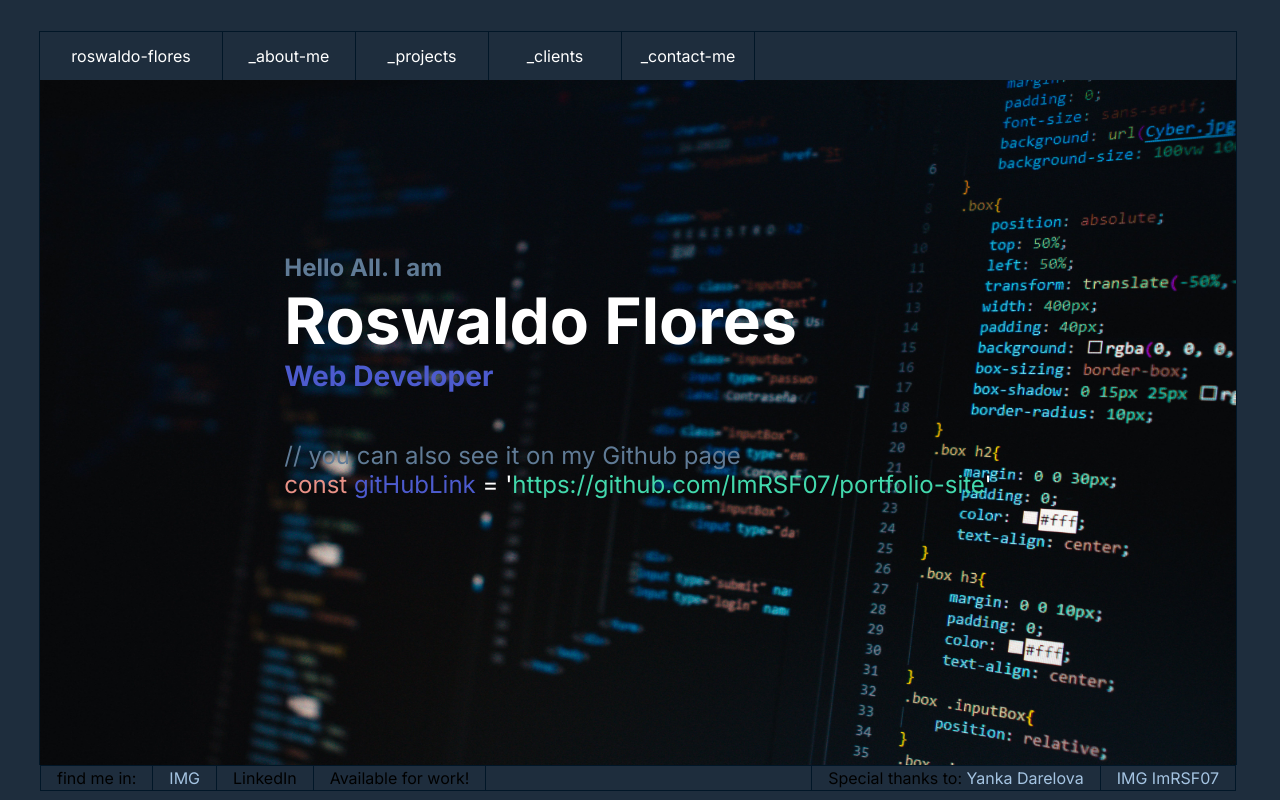
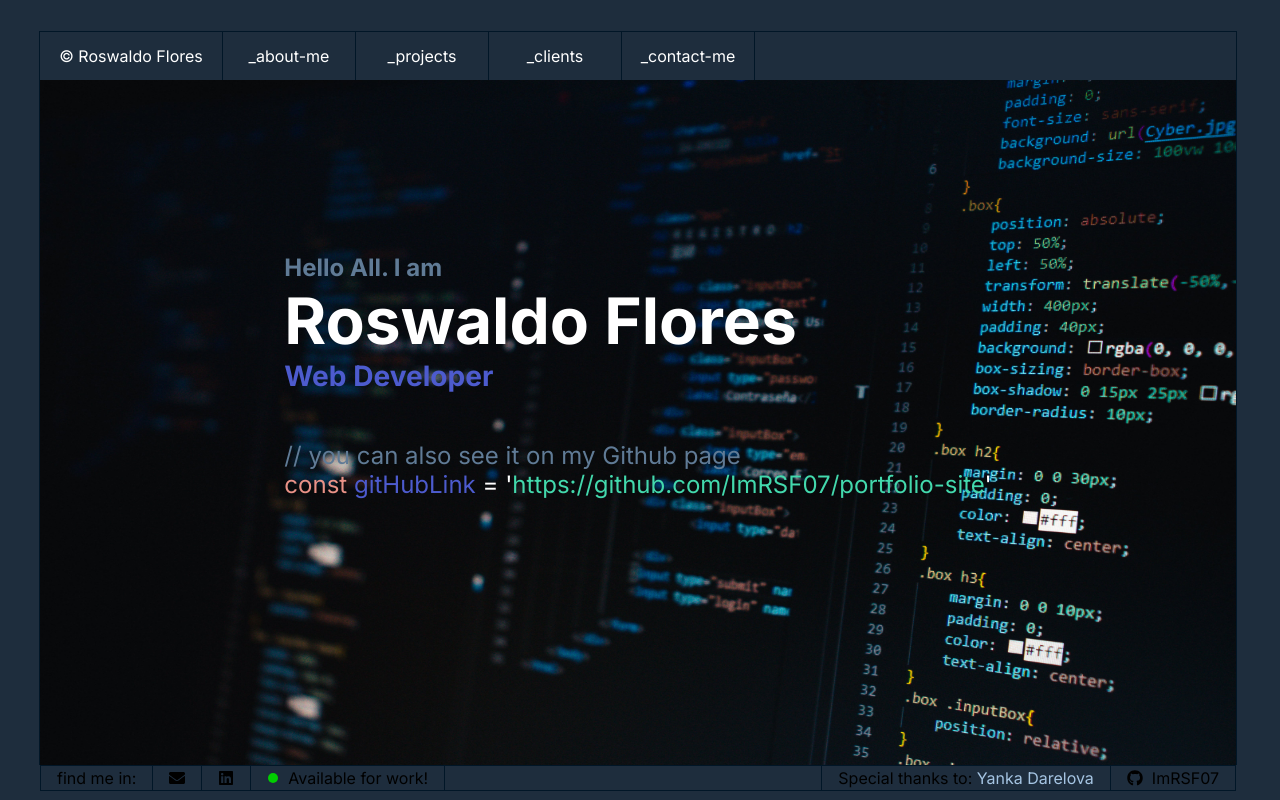
Before and after one commit to ImRSF07/portfolio-site, a Next.js app: page / in a window 1280 px wide. Built offline with nearby package versions, Linux system fonts and the light colour scheme.

Commit message:
Changes:     + Updated footer links     + Improved css for background image

```diff
--- a/src/app/components/Footer/index.tsx
+++ b/src/app/components/Footer/index.tsx
@@ -1,27 +1,55 @@
+'use client';
+
 import React from 'react';
+
+import { FaLinkedin, FaGithub, FaEnvelope } from 'react-icons/fa';
+import { GrStatusGoodSmall } from "react-icons/gr";
 
 import styles from './styles.module.css';
 
 const Footer = () => {
+  const visitLink = (link: string) => {
+    window.open(link, '_blank');
+  };
+
   return (
     <footer className={styles['footer']}>
       <ul className={styles['footer-links']}>
-        <li className={styles['footer-link']}>find me in: </li>
-        <li className={styles['footer-link']}>
-          <span>
-            <a href='https://github.com/roswaldo-flores'>IMG</a>
-          </span>
+        <li className={`${styles['footer-link']} ${styles['no-hover']}`}>
+          find me in:{' '}
         </li>
-        <li className={styles['footer-link']}>LinkedIn </li>
-        <li className={styles['footer-link']}>Available for work! </li>
+        <li
+          className={styles['footer-link']}
+          onClick={() =>
+            visitLink('mailto:iamrsf0795@gmail.com')
+          }
+        >
+          <FaEnvelope />
+        </li>
+        <li
+          className={styles['footer-link']}
+          onClick={() =>
+            visitLink('https://www.linkedin.com/in/roswaldo-flores-547716161/')
+          }
+        >
+          <FaLinkedin />
+        </li>
+        <li className={`${styles['footer-link']} ${styles['no-hover']}`}>
+          <GrStatusGoodSmall className={styles['footer-icon__status']} />
+          &nbsp; Available for work!
+        </li>
       </ul>
       <ul className={`${styles['footer-links']} ${styles['reverse']}`}>
-        <li className={styles['footer-link']}>
-          <span>
-            <a href='https://github.com/roswaldo-flores'>IMG ImRSF07</a>
-          </span>
+        <li
+          className={styles['footer-link']}
+          onClick={() =>
+            visitLink('https://github.com/ImRSF07')
+          }
+        >
+          <FaGithub />
+          <p>&nbsp; ImRSF07</p>
         </li>
-        <li className={styles['footer-link']}>
+        <li className={`${styles['footer-link']} ${styles['no-hover']}`}>
           <p>Special thanks to: </p>&nbsp;
           <a href='https://www.behance.net/darelova'>Yanka Darelova</a>
         </li>
--- a/src/app/components/Footer/styles.module.css
+++ b/src/app/components/Footer/styles.module.css
@@ -1,7 +1,5 @@
 .footer {
     display: flex;
-    /* width: calc(95vw - 20px); */
-    /* width: 100%; */
     height: 1.5rem;
     border: 1px solid #011627;
 }
@@ -15,16 +13,6 @@
     margin: 0;
     padding: 0;
 
-
-    .footer-link {
-        height: 100%;
-        display: flex;
-        justify-content: center;
-        align-items: center;
-        border-right: 1px solid #011627;
-        padding: 0 1rem;
-    }
-
     &.reverse {
         display: flex;
         flex-direction: row-reverse;
@@ -35,3 +23,25 @@
         }
     }
 }
+
+.footer-icon__status {
+    color: rgb(1, 206, 1);
+    font-size: 0.75rem;
+}
+
+.footer-link {
+    height: 100%;
+    display: flex;
+    justify-content: center;
+    align-items: center;
+    border-right: 1px solid #011627;
+    padding: 0 1rem;
+}
+
+.footer-link:not(.no-hover) {
+    cursor: pointer;
+}
+
+.footer-link:not(.no-hover):hover {
+    color: #fff;
+}
--- a/src/app/components/Navbar/index.tsx
+++ b/src/app/components/Navbar/index.tsx
@@ -7,7 +7,7 @@ const Navbar = () => {
     <nav className={styles['navbar']}>
       <ul className={styles['nav-links']}>
         <li className={`${styles['nav-link__wrapper']} ${styles['large']} `}>
-          <a className={styles['nav-link']} href='#'>roswaldo-flores</a>
+          <a className={styles['nav-link']} href='#'>&copy; Roswaldo Flores</a>
         </li>
         <li className={styles['nav-link__wrapper']}>
           <a className={styles['nav-link']} href='#'>_about-me</a>
--- a/src/app/components/Navbar/styles.module.css
+++ b/src/app/components/Navbar/styles.module.css
@@ -27,10 +27,9 @@
     &.large {
         width: 150px;
     }
-
 }
 
-.nav-link__wrapper:hover {
+.nav-link__wrapper:not(.large):hover {
     border-bottom: 1px solid #fff;
 }
 
--- a/src/app/pages/HomePage/index.tsx
+++ b/src/app/pages/HomePage/index.tsx
@@ -7,14 +7,14 @@ import styles from './styles.module.css';
 const Home = () => {
   return (
     <div className={styles['page']}>
-      <div className={styles['bg']}>
+      <div className={styles['bg-image__wrapper']}>
         <Image
           src='/background.jpg'
           alt='Background Image'
           quality={80}
           width={1920}
           height={1080}
-          className={styles['bg']}
+          className={styles['bg-image']}
         />
       </div>
       <div className={styles['content']}>
--- a/src/app/pages/HomePage/styles.module.css
+++ b/src/app/pages/HomePage/styles.module.css
@@ -8,14 +8,18 @@
 }
 
 
-.bg {
+.bg-image__wrapper {
+    width: 100%;
+    height: 100%;
+}
+
+.bg-image {
     width: 100%;
     height: 100%;
     background-position: center;
     background-repeat: no-repeat;
     background-size: cover;
 }
-
 
 .content {
     font-size: 1.5rem;
```
Also changed, not shown: package.json (+4 -3 lines), 1 other file (tests, documents, lock files or other folders).
